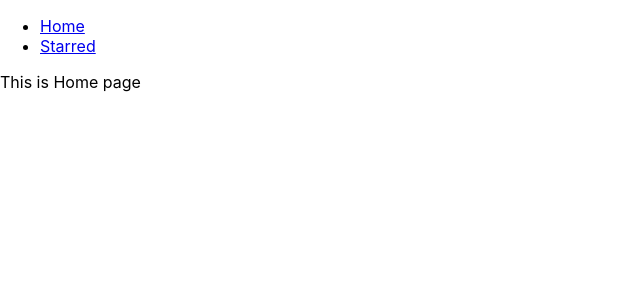
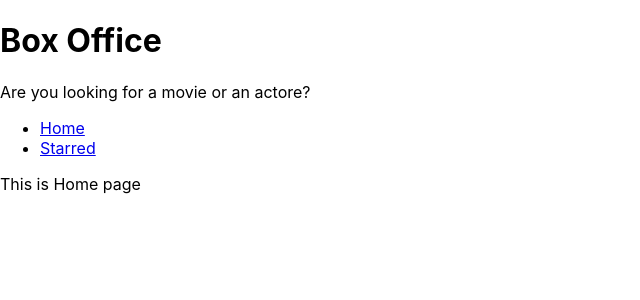
Before and after one commit to erezdan/box-office, a React (Create React App) app: page / in a window 1280 px wide. Shown: the top 300 px of the page, without its empty margins (0-640 px from the left). Built offline with nearby package versions, Linux system fonts and the light colour scheme.

Commit message:
added layout management and create title

```diff
--- a/src/App.js
+++ b/src/App.js
@@ -1,15 +1,11 @@
 /* eslint-disable func-names */
 import React from 'react';
 import { Switch, Route } from 'react-router-dom';
-import Navs from './components/Navs';
 import Home from './pages/Home';
 import Starred from './pages/Starred';
 
 const App = () => {
   return (
-    <div>
-      <Navs />
-
     <Switch>
       <Route exact path="/">
         <Home />
@@ -23,7 +19,6 @@
         <div>Not found</div>
       </Route>
     </Switch>
-    </div>
   );
 };
 
--- /dev/null
+++ b/src/components/MainPageLayout.js
@@ -0,0 +1,18 @@
+import React from 'react';
+import Navs from './Navs';
+import Title from './Title';
+
+const MainPageLayout = ({ children }) => {
+  return (
+    <div>
+      <Title
+        title="Box Office"
+        subTitle="Are you looking for a movie or an actore?"
+      />
+      <Navs />
+      {children}
+    </div>
+  );
+};
+
+export default MainPageLayout;
--- /dev/null
+++ b/src/components/Title.js
@@ -0,0 +1,12 @@
+import React from 'react';
+
+const Title = ({ title, subTitle }) => {
+  return (
+    <div>
+      <h1>{title}</h1>
+      <p>{subTitle}</p>
+    </div>
+  );
+};
+
+export default Title;
--- a/src/pages/Home.js
+++ b/src/pages/Home.js
@@ -1,7 +1,8 @@
 import React from 'react';
+import MainPageLayout from '../components/MainPageLayout';
 
 const Home = () => {
-  return <div>This is Home page</div>;
+  return <MainPageLayout>This is Home page</MainPageLayout>;
 };
 
 export default Home;
--- a/src/pages/Starred.js
+++ b/src/pages/Starred.js
@@ -1,7 +1,12 @@
 import React from 'react';
+import MainPageLayout from '../components/MainPageLayout';
 
 const Starred = () => {
-  return <div>This is Starred page</div>;
+  return (
+    <div>
+      <MainPageLayout>This is Starred page</MainPageLayout>
+    </div>
+  );
 };
 
 export default Starred;
```
Lines whose indentation alone changed are shown as unchanged.
